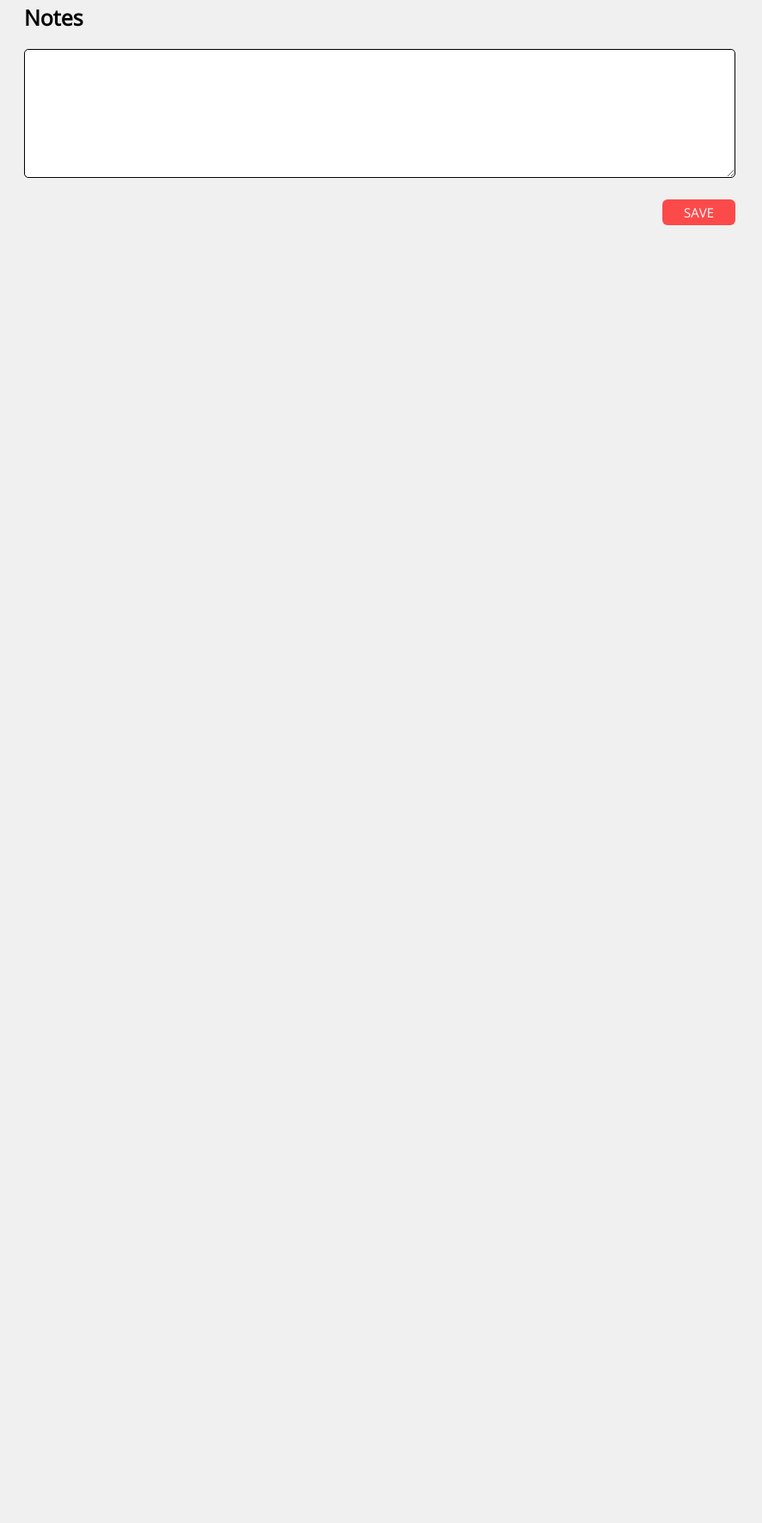
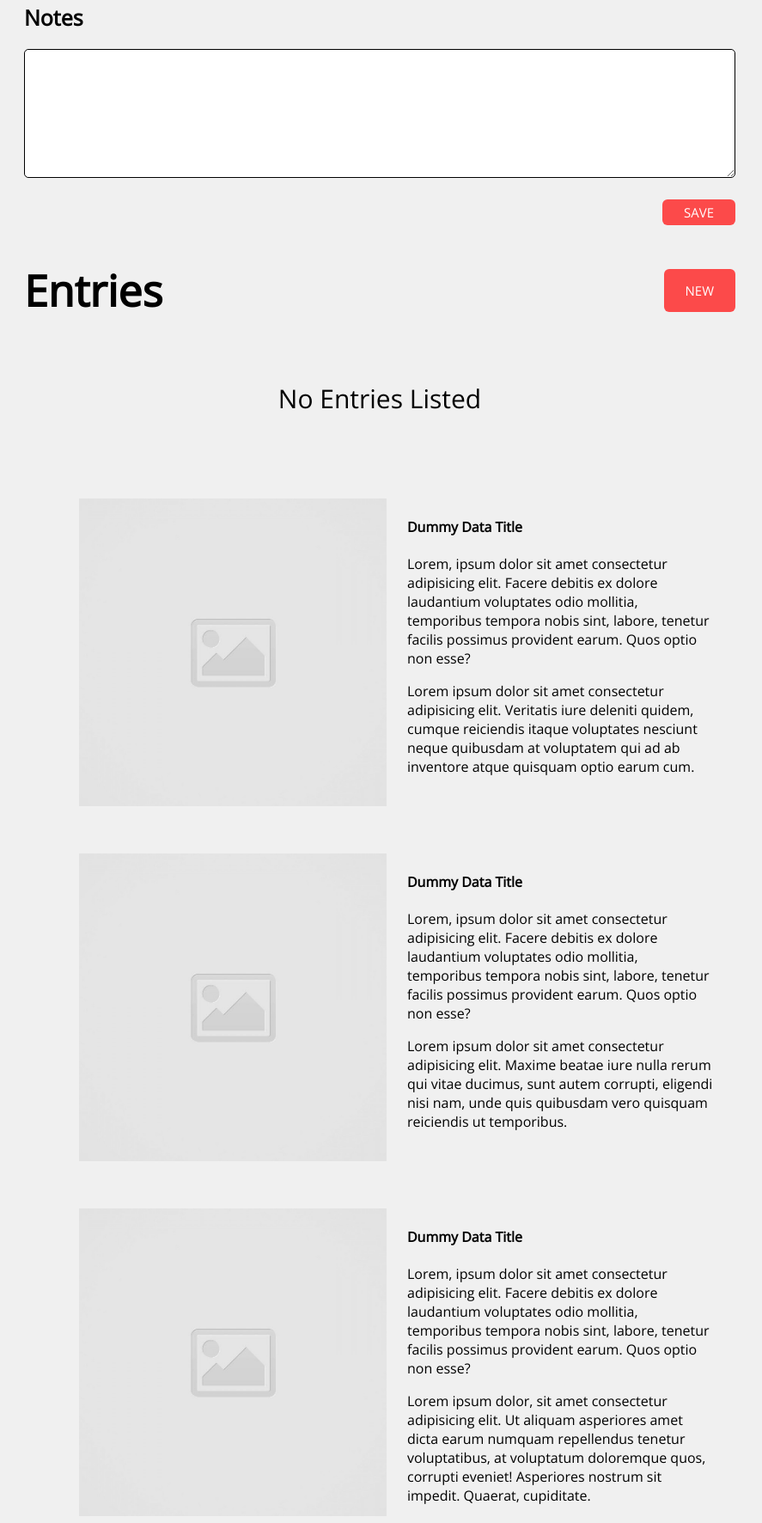
Before and after one commit to adrienne-yung/code-journal, a website: page index.html in a window 1280 px wide. Shown: the part 620-2392 px from the top of the page at 86% size, without its empty margins (198-1085 px from the left). Before the commit the page ends 882 px from the top, so only its background shows below. Drawn offline with nearby package versions, Linux system fonts and the light colour scheme.

Commit message:
Created dummy data in index.html & css styling for entries list.

```diff
--- a/css/styles.css
+++ b/css/styles.css
@@ -78,3 +78,38 @@ input:focus {
 textarea:focus {
   outline-color: rgb(252, 74, 74);
 }
+
+h2 {
+  font-size: 50px;
+}
+
+h3 {
+  font-size: 50px;
+}
+
+.no-entries-paragraph {
+  font-size: 30px;
+}
+
+.text-align-center {
+  text-align: center;
+}
+
+ul {
+  list-style-type: none;
+}
+
+.entry-margin {
+  padding-top: 50px;
+}
+
+.display-flex {
+  display: flex;
+  align-items: center;
+  justify-content: space-between;
+}
+
+.new-button {
+  padding: 10px 25px;
+  height: 50px;
+}
--- a/index.html
+++ b/index.html
@@ -75,6 +75,69 @@
         </div>
       </div>
     </form>
+    <div data-view="entries">
+      <div class="container">
+        <div class="row">
+          <div class="column-full">
+            <div class="display-flex">
+              <h2>Entries</h2>
+              <button class="new-button">NEW</button>
+            </div>
+            <div>
+              <p class="no-entries-paragraph text-align-center">No Entries Listed</p>
+            </div>
+          </div>
+          <ul>
+            <li>
+              <div class="container">
+                <div class="row entry-margin">
+                  <div class="column-half">
+                    <img src="images/placeholder-image-square.jpg">
+                  </div>
+                  <div class="column-half">
+                    <h4>Dummy Data Title</h4>
+                    <p>Lorem, ipsum dolor sit amet consectetur adipisicing elit. Facere debitis ex dolore laudantium voluptates odio mollitia, temporibus tempora nobis sint, labore, tenetur facilis possimus provident earum. Quos optio non esse?</p>
+                    <p>Lorem ipsum dolor sit amet consectetur adipisicing elit. Veritatis iure deleniti quidem, cumque reiciendis itaque voluptates nesciunt neque quibusdam at voluptatem qui ad ab inventore atque quisquam optio earum cum.</p>
+                  </div>
+                </div>
+              </div>
+            </li>
+            <li>
+              <div class="container">
+                <div class="row entry-margin">
+                  <div class="column-half">
+                    <img src="images/placeholder-image-square.jpg">
+                  </div>
+                  <div class="column-half">
+                    <h4>Dummy Data Title</h4>
+                    <p>Lorem, ipsum dolor sit amet consectetur adipisicing elit. Facere debitis ex dolore laudantium voluptates odio
+                      mollitia, temporibus tempora nobis sint, labore, tenetur facilis possimus provident earum. Quos optio non esse?
+                    </p>
+                    <p>Lorem ipsum dolor sit amet consectetur adipisicing elit. Maxime beatae iure nulla rerum qui vitae ducimus, sunt autem corrupti, eligendi nisi nam, unde quis quibusdam vero quisquam reiciendis ut temporibus.</p>
+                  </div>
+                </div>
+              </div>
+            </li>
+            <li>
+              <div class="container">
+                <div class="row entry-margin">
+                  <div class="column-half">
+                    <img src="images/placeholder-image-square.jpg">
+                  </div>
+                  <div class="column-half">
+                    <h4>Dummy Data Title</h4>
+                    <p>Lorem, ipsum dolor sit amet consectetur adipisicing elit. Facere debitis ex dolore laudantium voluptates odio
+                      mollitia, temporibus tempora nobis sint, labore, tenetur facilis possimus provident earum. Quos optio non esse?
+                    </p>
+                    <p>Lorem ipsum dolor, sit amet consectetur adipisicing elit. Ut aliquam asperiores amet dicta earum numquam repellendus tenetur voluptatibus, at voluptatum doloremque quos, corrupti eveniet! Asperiores nostrum sit impedit. Quaerat, cupiditate.</p>
+                  </div>
+                </div>
+              </div>
+            </li>
+          </ul>
+        </div>
+      </div>
+    </div>
   </main>
   <script src="js/data.js"></script>
   <script src="js/main.js"></script>
```
